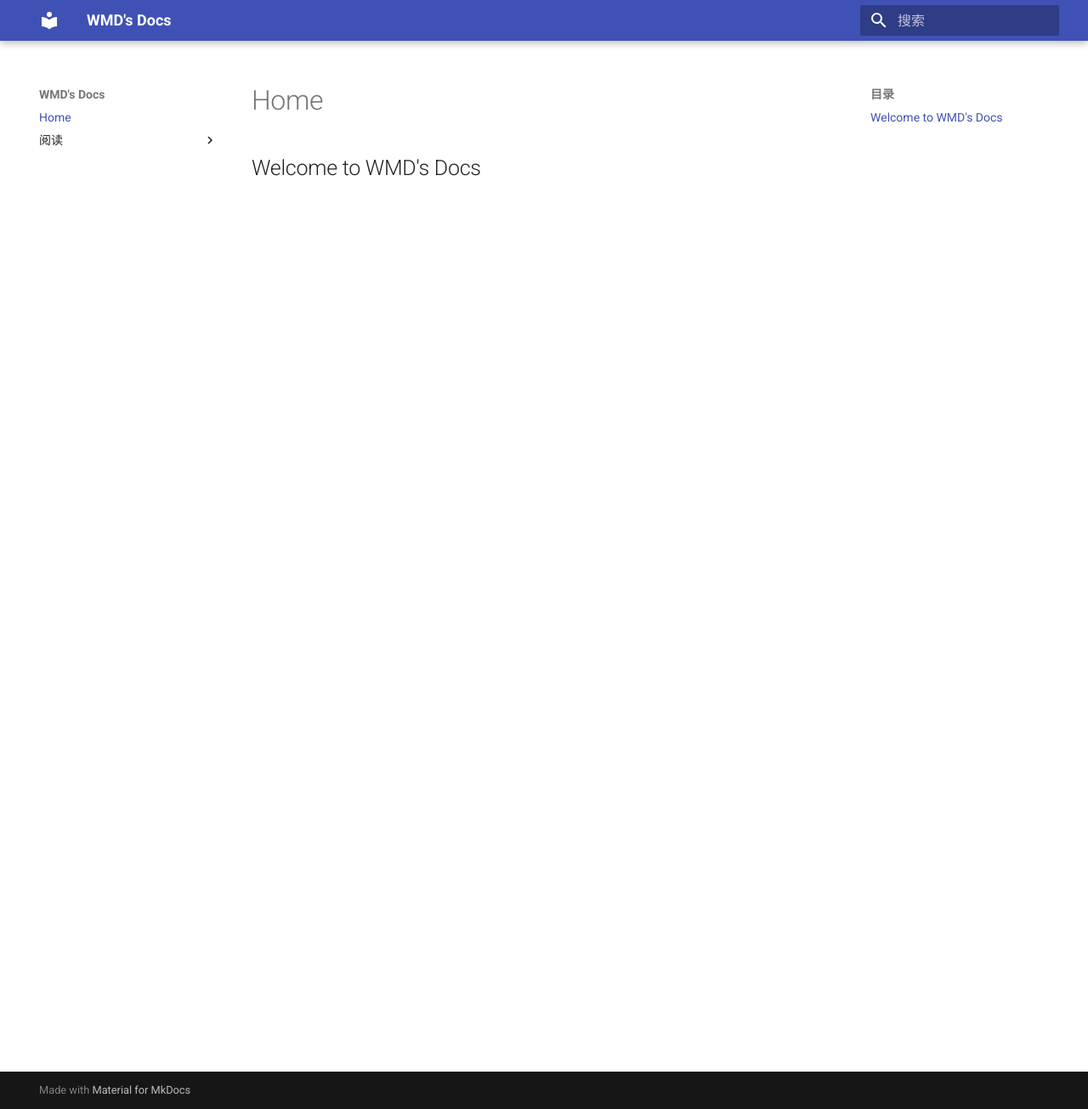
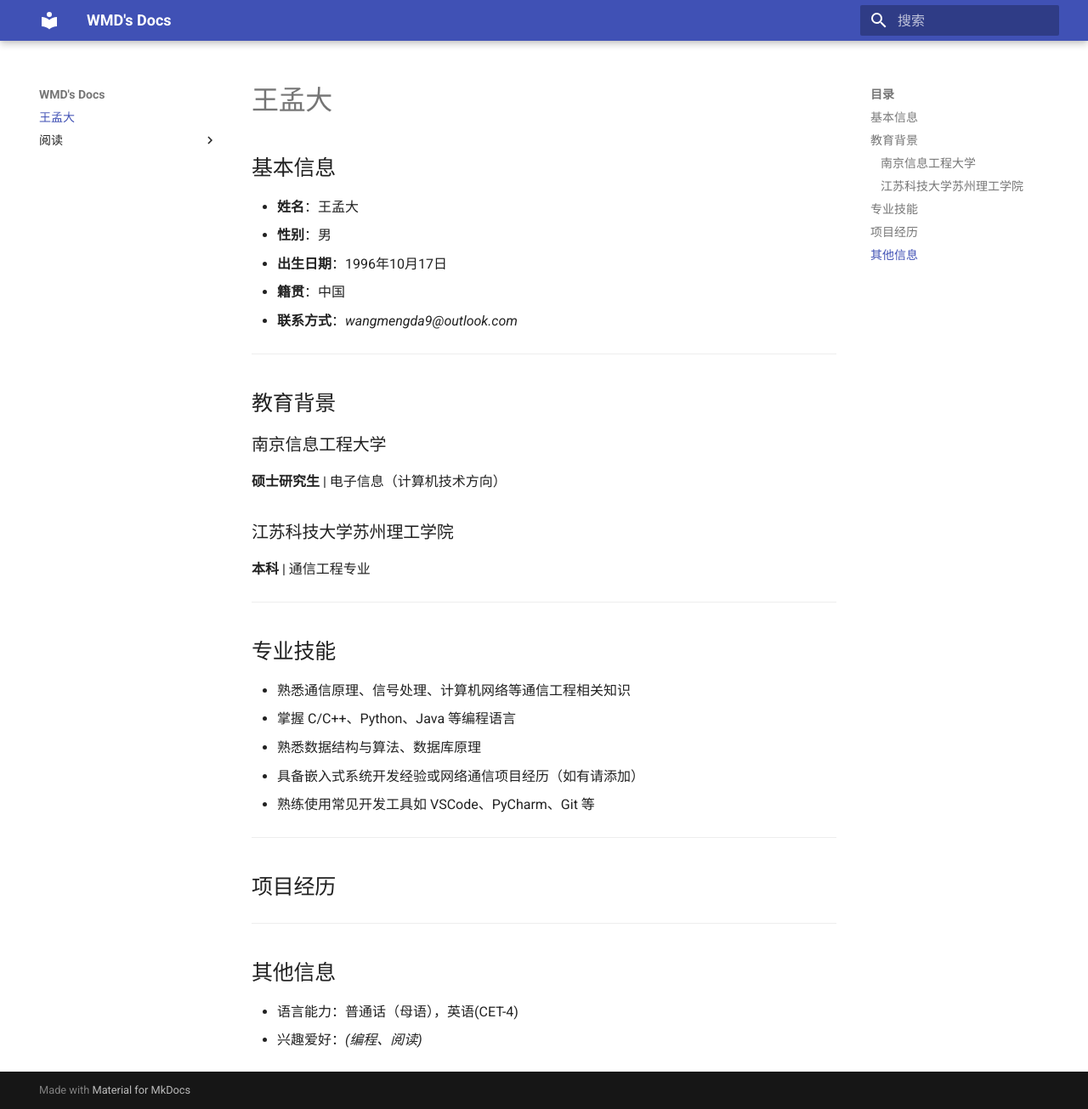
Before and after one commit to wangmengda9/wangmengda9.github.io, an MkDocs documentation site: the page built from docs/index.md, in a window 1280 px wide and 1305 px high. Shown: the whole window at 85% size. Built offline with MkDocs 1.6.1 and Material for MkDocs 9.7.7, drawn with Linux system fonts in a browser that asks for light colours.

Commit message:
更新index.md 增加对王孟大的介绍。

```diff
--- a/docs/index.md
+++ b/docs/index.md
@@ -1,2 +1,43 @@
-# Home
-## Welcome to WMD's Docs
+# 王孟大
+
+## 基本信息
+
+- **姓名**：王孟大
+- **性别**：男
+- **出生日期**：1996年10月17日
+- **籍贯**：中国
+- **联系方式**：*wangmengda9@outlook.com*
+
+---
+
+## 教育背景
+
+### 南京信息工程大学
+**硕士研究生** | 电子信息（计算机技术方向）
+
+### 江苏科技大学苏州理工学院
+**本科** | 通信工程专业
+
+
+---
+
+## 专业技能
+
+- 熟悉通信原理、信号处理、计算机网络等通信工程相关知识
+- 掌握 C/C++、Python、Java 等编程语言
+- 熟悉数据结构与算法、数据库原理
+- 具备嵌入式系统开发经验或网络通信项目经历（如有请添加）
+- 熟练使用常见开发工具如 VSCode、PyCharm、Git 等
+
+---
+
+## 项目经历
+
+
+
+---
+
+## 其他信息
+
+- 语言能力：普通话（母语），英语(CET-4)
+- 兴趣爱好：*(编程、阅读)*
```
